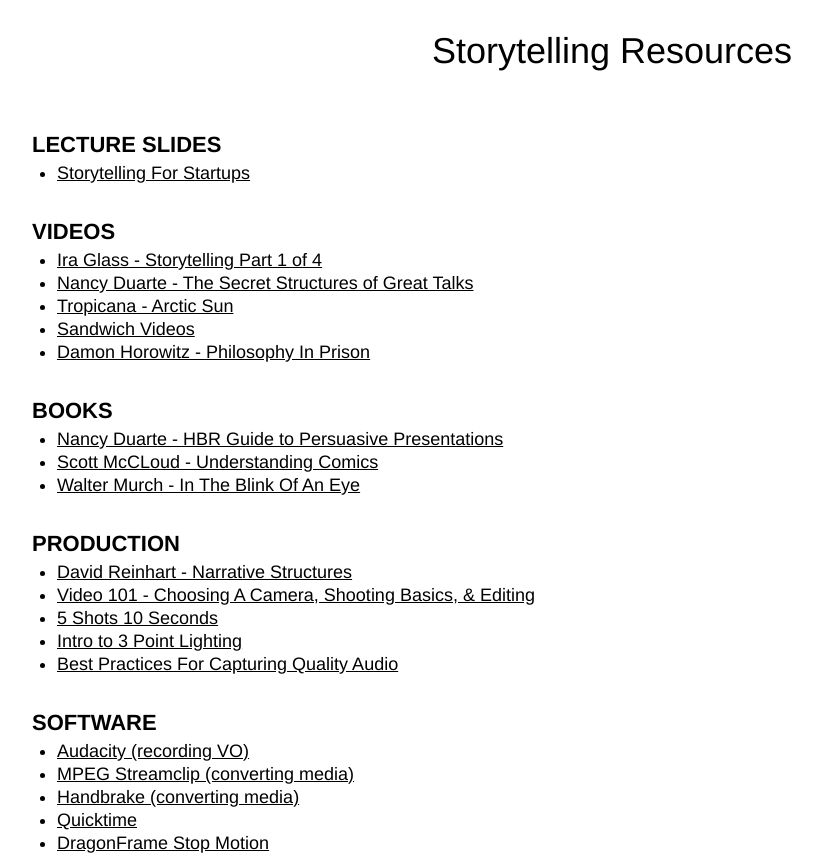
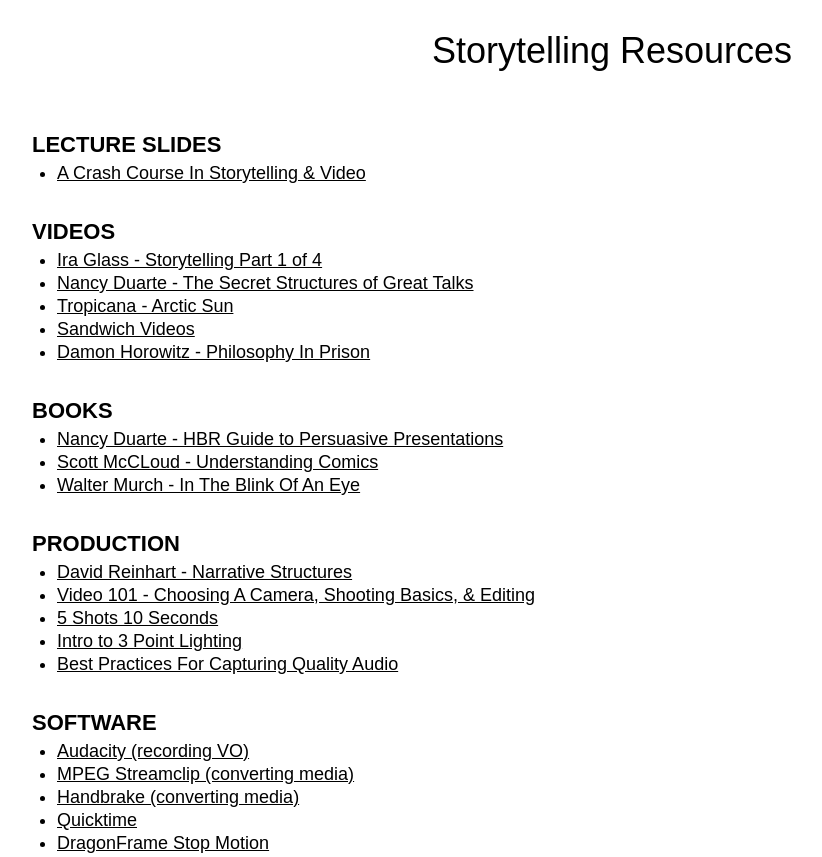
Before and after one commit to craigprotzel/storytelling, a plain HTML site: page index.html in a window 1280 px wide. Shown: the top 857 px of the page, without its empty margins (28-850 px from the left). Drawn offline with Linux system fonts and the light colour scheme.

Commit message:
Updates for Gazelle Workshop

```diff
--- a/index.html
+++ b/index.html
@@ -12,7 +12,7 @@
 		<div id="main">
 			<div class="category">LECTURE SLIDES
 				<ul class="categoryList">
-					<li><a href='https://dl.dropboxusercontent.com/u/9648298/Storytelling_For_Startups_upload.pdf' target='_blank'>Storytelling For Startups</a></li>
+					<li><a href='https://dl.dropboxusercontent.com/u/9648298/Stories_Video_Gazelle_Upload.pdf' target='_blank'>A Crash Course In Storytelling & Video</a></li>
 				</ul>
 			</div>
 			<div class="category">VIDEOS
--- a/style.css
+++ b/style.css
@@ -4,7 +4,7 @@
 }
 
 html{
-	font-family: "Helvetica";
+	font-family: "Arial", "Helvetica";
 	font-size: 22px;
 }
 
```
